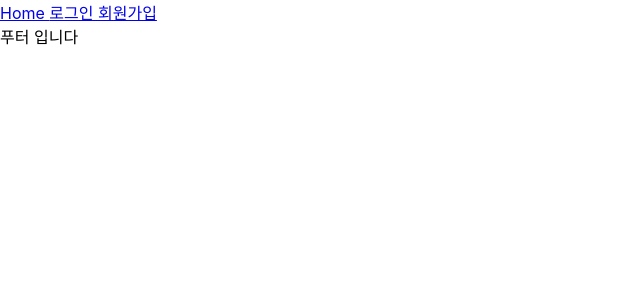
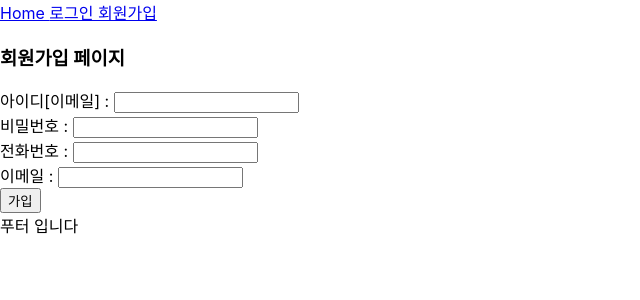
Before and after one commit to itdanja/ezen_web_2022_B_springreact, a React (Create React App) app in the folder src/main/frontend/: page /signup in a window 1280 px wide. Shown: the top 300 px of the page, without its empty margins (0-640 px from the left). Built offline with nearby package versions, Linux system fonts and the light colour scheme.

Commit message:
day77 signup -> Signup 오타

```diff
--- a/src/main/frontend/src/component/Index.js
+++ b/src/main/frontend/src/component/Index.js
@@ -6,9 +6,6 @@ import Footer from "./Footer"
 import Main from "./Main"
 import Login from "./member/Login"
 import Signup from "./member/Signup"
-
-
-
 export default function Index( props ) {
     return ( <>
         <BrowserRouter>
@@ -16,7 +13,7 @@ export default function Index( props ) {
             <Routes>
                 <Route path="/" element = { <Main/> } />
                 <Route path="/login" element = { <Login/> } />
-                <Route path="/signup" element = { <signup/> } />
+                <Route path="/signup" element = { <Signup/> } />
             </Routes>
             <Footer />
         </BrowserRouter>
--- a/src/main/frontend/src/component/member/Signup.js
+++ b/src/main/frontend/src/component/member/Signup.js
@@ -1,7 +1,7 @@
 import React , { useState , useEffect } from 'react'
 import axios from 'axios'
 export default function Signup( props ) {
-    return(<>
+    return(<div>
                 <h3> 회원가입 페이지 </h3>
                 <form>
                     아이디[이메일] : <input type="text" className="memail" /> <br/>
@@ -10,5 +10,5 @@ export default function Signup( props ) {
                     이메일 :  <input type="text" className="mphone" />  <br/>
                     <button onclick="onSignup()" type="button"> 가입 </button>
                 </form>
-    </>)
+    </div>)
 }
```
